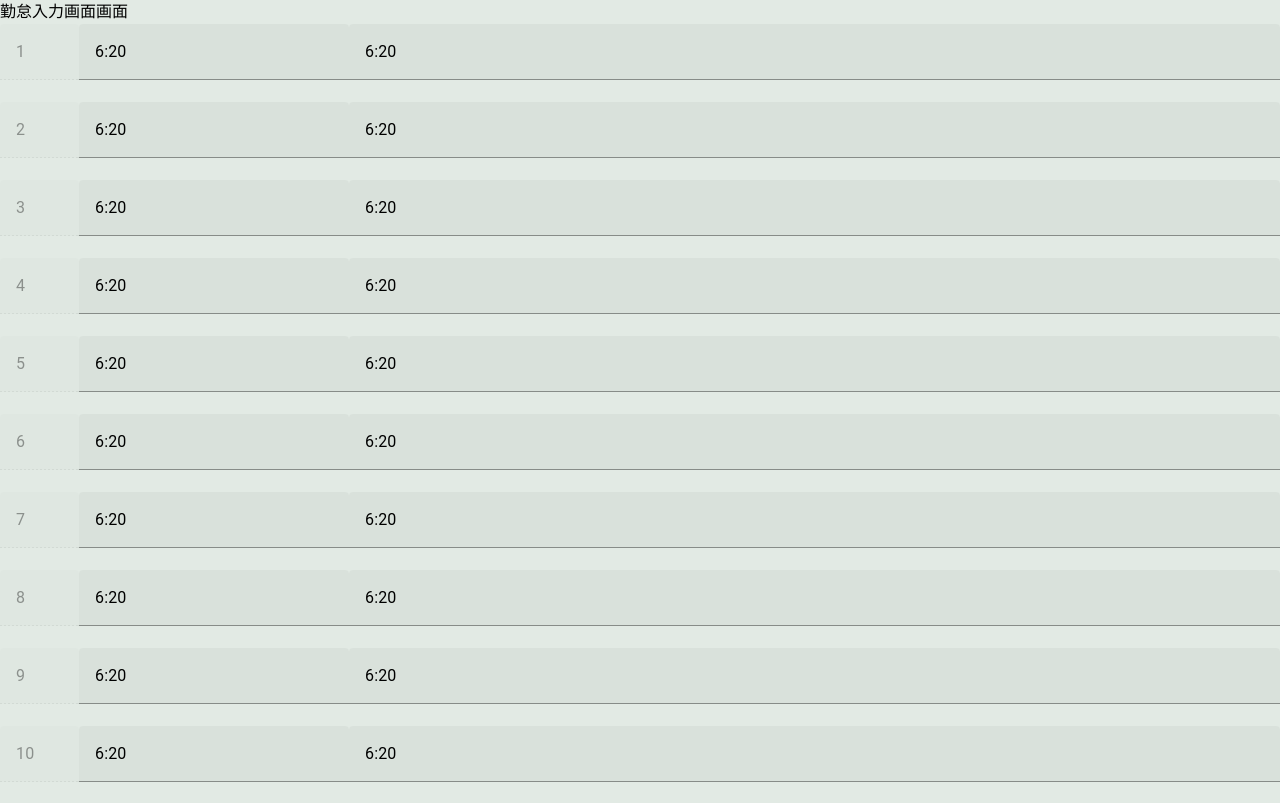
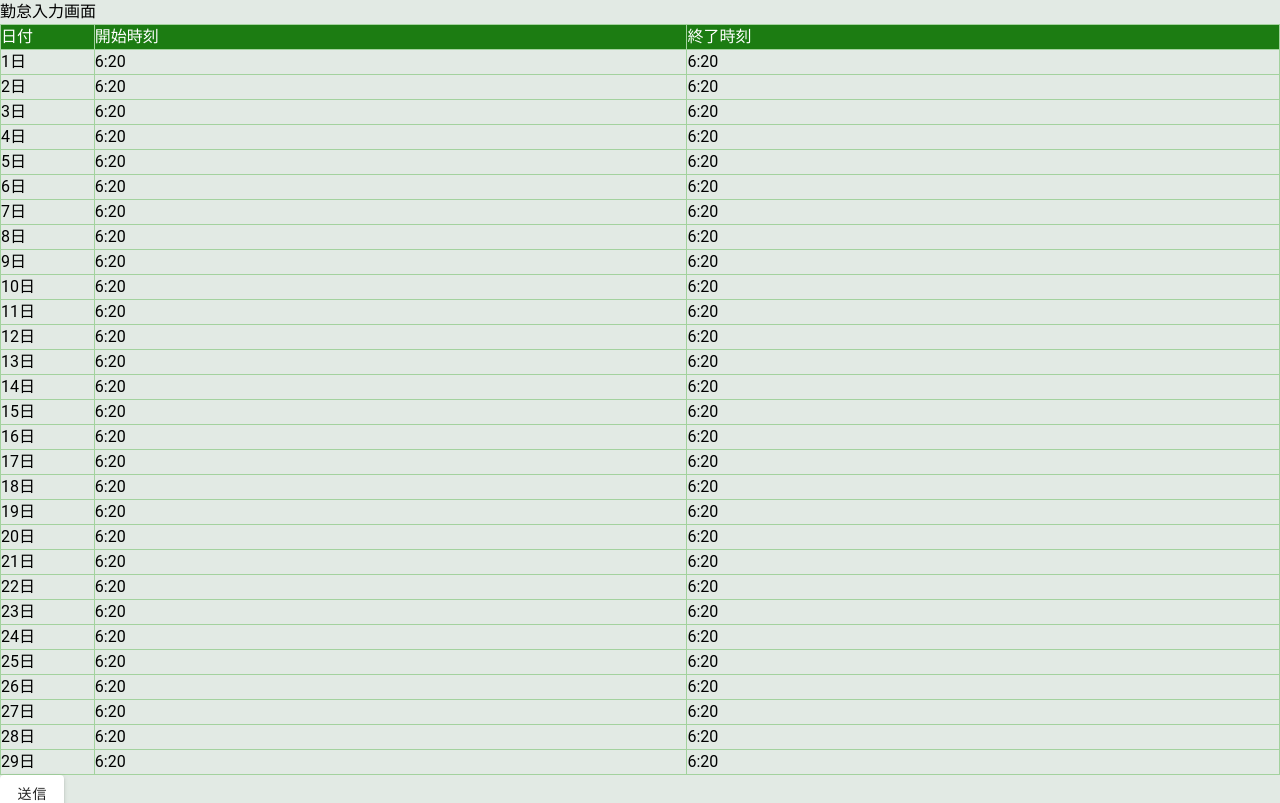
Before and after one commit to QhYamamoto/attendance_system, a Vue app: page /index in a window 1280 px wide. Shown: the top 803 px of the page. Built offline with nearby package versions, Linux system fonts and the light colour scheme; what @vee-validate/i18n would draw is missing.

Commit message:
とりあえず試しに表型フォーム作成

```diff
--- a/src/pages/attendance/IndexDailyAttendance.vue
+++ b/src/pages/attendance/IndexDailyAttendance.vue
@@ -1,5 +1,5 @@
 <script setup lang="ts">
-import { ErrorMessage, Field, useFieldArray, useForm } from "vee-validate"
+import { Field, useFieldArray, useForm } from "vee-validate"
 import * as yup from "yup"
 
 // 入力フォームのバリデーション
@@ -8,14 +8,18 @@ const postRegisterSchema = yup.object({
     .array()
     .of(
       yup.object().shape({
-        plannedStartTime: yup.string(),
+        plannedStartTime: yup.string().required(),
         plannedEndTime: yup.string(),
       })
     )
     .strict(),
 })
 
-let dummy = []
+let dummy: {
+  date: number
+  plannedStartTime: string
+  plannedEndTime: string
+}[] = []
 for (let index = 1; index < 30; index++) {
   dummy.push({
     date: index,
@@ -40,47 +44,58 @@ const { fields: urlFields } = useFieldArray("dailyAttendances")
 </script>
 
 <template>
-  <div>勤怠入力画面画面</div>
+  <div>勤怠入力画面</div>
   <span>
     <form @submit="onSubmit">
-      <div v-for="(field, idx) in urlFields" :key="idx">
-        <div class="d-flex justify-space-between">
-          <div>
-            <Field
-              :id="`siteName_${idx}`"
-              :name="`dailyAttendances[${idx}].date`"
-              v-slot="{ field }"
-            >
-              <v-text-field disabled v-bind="field"></v-text-field>
-            </Field>
-          </div>
-          <div>
-            <ErrorMessage
-              :name="`dailyAttendances[${idx}].plannedStartTime`"
-              class="error"
-            />
+      <table>
+        <thead>
+          <tr>
+            <th>日付</th>
+            <th>開始時刻</th>
+            <th>終了時刻</th>
+          </tr>
+        </thead>
+        <tbody>
+          <tr v-for="(field, idx) in urlFields" :key="idx">
+            <td>{{ dummy[idx].date }}日</td>
+            <td>
               <Field
                 :id="`siteName_${idx}`"
                 :name="`dailyAttendances[${idx}].plannedStartTime`"
-              v-slot="{ field }"
-            >
-              <v-text-field v-bind="field" style="width: 270px"></v-text-field>
-            </Field>
-          </div>
-          <ErrorMessage
-            :name="`dailyAttendances[${idx}].plannedEndTime`"
-            class="error"
+                style="width: 100%; height: 100%"
               />
+            </td>
+            <td>
               <Field
                 :id="`referenceUrls_${idx}`"
                 :name="`dailyAttendances[${idx}].plannedEndTime`"
-            v-slot="{ field }"
-          >
-            <v-text-field v-bind="field" style="width: 270px"></v-text-field
-          ></Field>
-        </div>
-      </div>
+              />
+            </td>
+          </tr>
+        </tbody>
+      </table>
       <v-btn type="submit">送信</v-btn>
     </form>
   </span>
 </template>
+
+<style scoped lang="scss">
+table {
+  border-collapse: collapse;
+  width: 100%;
+}
+
+td,
+th {
+  border: 1px solid $c-primary--lighter;
+  text-align: left;
+  input:focus {
+    outline: none;
+  }
+}
+
+th {
+  color: white;
+  background-color: $c-primary;
+}
+</style>
--- a/vite.config.ts
+++ b/vite.config.ts
@@ -11,4 +11,13 @@ export default defineConfig({
       "@": fileURLToPath(new URL("./src", import.meta.url)),
     },
   },
+  css: {
+    preprocessorOptions: {
+      scss: {
+        additionalData: `
+              @import "./src/assets/foundation/_color.scss";
+            `,
+      },
+    },
+  },
 })
```
Lines whose indentation alone changed are shown as unchanged.
